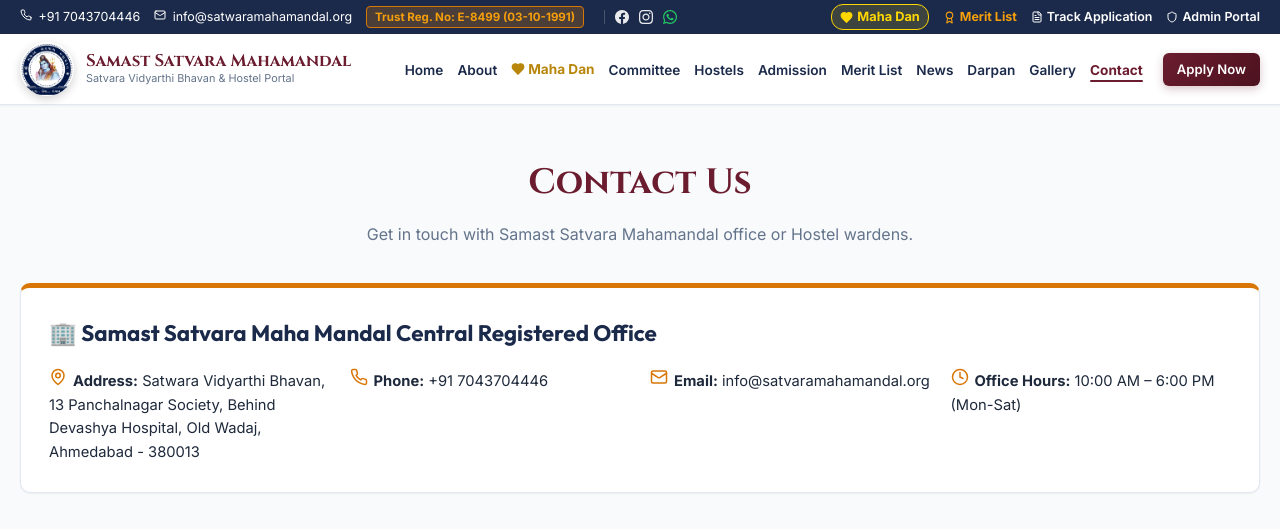
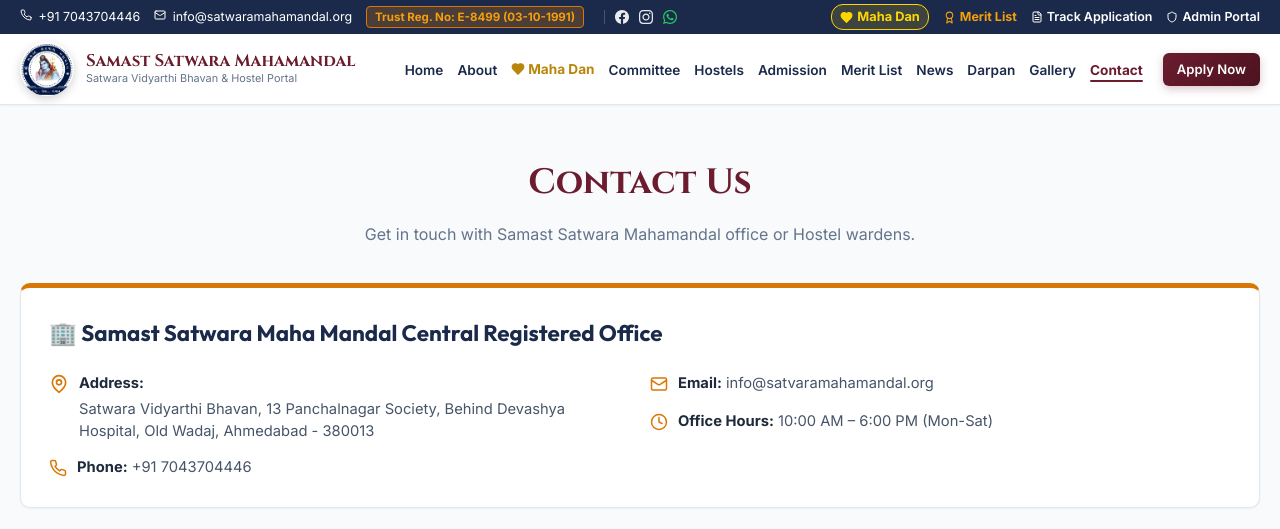
Before and after one commit to workjaykanzariya-byte/satwarasamajwebsite, a React (Vite) app in the folder frontend/: page /contact in a window 1280 px wide. Shown: the top 529 px of the page. Built offline with nearby package versions, Linux system fonts and the light colour scheme; no server answers.

Commit message:
Replace Satvara with Satwara in English display text and optimize Contact Page web layout

```diff
--- a/frontend/src/components/common/Footer.jsx
+++ b/frontend/src/components/common/Footer.jsx
@@ -32,7 +32,7 @@
               {t('org_name')}
             </h3>
             <p style={{ fontSize: '0.88rem', color: '#cbd5e1', marginBottom: '16px', lineHeight: '1.5' }}>
-              Dedicated community trust serving Satvara students with modern hostel facilities, merit scholarships, and academic support.
+              Dedicated community trust serving Satwara students with modern hostel facilities, merit scholarships, and academic support.
             </p>
             <p style={{ fontSize: '0.88rem', color: 'var(--accent-gold)', fontWeight: 'bold', background: 'rgba(245, 158, 11, 0.12)', padding: '6px 12px', borderRadius: '6px', border: '1px solid rgba(245, 158, 11, 0.3)', display: 'inline-block', marginBottom: '14px' }}>
               {t('trust_reg')}
--- a/frontend/src/index.css
+++ b/frontend/src/index.css
@@ -967,3 +967,17 @@
   display: grid !important;
   grid-template-columns: 1.1fr 1.2fr 1fr !important;
 }
+
+/* Contact Page Central Office Card Layout */
+.contact-office-grid {
+  display: grid !important;
+  grid-template-columns: 1fr 1fr !important;
+  gap: 20px !important;
+}
+
+@media (max-width: 600px) {
+  .contact-office-grid {
+    grid-template-columns: 1fr !important;
+    gap: 14px !important;
+  }
+}
--- a/frontend/src/pages/public/About.jsx
+++ b/frontend/src/pages/public/About.jsx
@@ -42,7 +42,7 @@
             <ShieldCheck size={16} /> {t('trust_reg')}
           </div>
           <h1 style={{ fontSize: '2.5rem', color: '#FFFFFF', margin: '0 0 10px 0', fontWeight: 800, fontFamily: 'serif, sans-serif' }}>
-            {language === 'gu' ? 'અમારો પરિચય' : 'About Samast Satvara Mahamandal'}
+            {language === 'gu' ? 'અમારો પરિચય' : 'About Samast Satwara Mahamandal'}
           </h1>
           <p style={{ maxWidth: '780px', margin: '0 auto', color: '#E2E8F0', fontSize: '1.05rem', lineHeight: '1.6' }}>
             સમસ્ત સતવારા મહામંડળ સતવારા સમાજના શૈક્ષણિક, સામાજિક અને સાંસ્કૃતિક વિકાસ માટે કાર્યરત એક અગ્રણી સંસ્થા છે. સંસ્થા દ્વારા શિક્ષણ, સમાજ સેવા, યુવા વિકાસ, સાંસ્કૃતિક પ્રવૃત્તિઓ અને વિદ્યાર્થીઓના કલ્યાણ માટે વિવિધ યોજનાઓ ચલાવવામાં આવે છે.
--- a/frontend/src/pages/public/ContactPage.jsx
+++ b/frontend/src/pages/public/ContactPage.jsx
@@ -69,26 +69,40 @@
 
       {/* Central Office Card */}
       <div className="card" style={{ marginBottom: '36px', borderTop: '5px solid var(--accent-gold)', background: '#FFFFFF', padding: '28px' }}>
-        <h2 style={{ fontSize: '1.4rem', color: 'var(--primary-navy)', marginBottom: '16px', display: 'flex', alignItems: 'center', gap: '8px' }}>
-          🏢 Samast Satvara Maha Mandal Central Registered Office
+        <h2 style={{ fontSize: '1.4rem', color: 'var(--primary-navy)', marginBottom: '20px', display: 'flex', alignItems: 'center', gap: '8px' }}>
+          🏢 Samast Satwara Maha Mandal Central Registered Office
         </h2>
 
-        <div style={{ display: 'grid', gridTemplateColumns: 'repeat(auto-fit, minmax(240px, 1fr))', gap: '20px', fontSize: '0.92rem' }}>
+        <div className="contact-office-grid" style={{ display: 'grid', gridTemplateColumns: '1fr 1fr', gap: '20px', fontSize: '0.92rem' }}>
+          <div style={{ display: 'flex', flexDirection: 'column', gap: '14px' }}>
+            <div style={{ display: 'flex', gap: '10px', alignItems: 'flex-start' }}>
+              <MapPin size={20} style={{ color: 'var(--accent-gold)', flexShrink: 0, marginTop: '2px' }} />
               <div>
-            <MapPin size={18} style={{ color: 'var(--accent-gold)', display: 'inline', marginRight: '6px' }} />
-            <strong>Address:</strong> {settings.office_address}
+                <strong>Address:</strong><br />
+                <span style={{ color: '#475569', lineHeight: '1.5', display: 'block', marginTop: '2px' }}>{settings.office_address}</span>
               </div>
+            </div>
+            <div style={{ display: 'flex', gap: '10px', alignItems: 'center' }}>
+              <Phone size={18} style={{ color: 'var(--accent-gold)', flexShrink: 0 }} />
               <div>
-            <Phone size={18} style={{ color: 'var(--accent-gold)', display: 'inline', marginRight: '6px' }} />
-            <strong>Phone:</strong> {settings.contact_phone}
+                <strong>Phone:</strong> <span style={{ color: '#475569' }}>{settings.contact_phone}</span>
               </div>
+            </div>
+          </div>
+
+          <div style={{ display: 'flex', flexDirection: 'column', gap: '14px' }}>
+            <div style={{ display: 'flex', gap: '10px', alignItems: 'center' }}>
+              <Mail size={18} style={{ color: 'var(--accent-gold)', flexShrink: 0 }} />
               <div>
-            <Mail size={18} style={{ color: 'var(--accent-gold)', display: 'inline', marginRight: '6px' }} />
-            <strong>Email:</strong> {settings.contact_email}
+                <strong>Email:</strong> <span style={{ color: '#475569' }}>{settings.contact_email}</span>
               </div>
+            </div>
+            <div style={{ display: 'flex', gap: '10px', alignItems: 'center' }}>
+              <Clock size={18} style={{ color: 'var(--accent-gold)', flexShrink: 0 }} />
               <div>
-            <Clock size={18} style={{ color: 'var(--accent-gold)', display: 'inline', marginRight: '6px' }} />
-            <strong>Office Hours:</strong> {settings.office_hours}
+                <strong>Office Hours:</strong> <span style={{ color: '#475569' }}>{settings.office_hours}</span>
+              </div>
+            </div>
           </div>
         </div>
       </div>
--- a/frontend/src/translations/en.json
+++ b/frontend/src/translations/en.json
@@ -1,6 +1,6 @@
 {
-  "org_name": "Samast Satvara Mahamandal",
-  "org_sub": "Satvara Vidyarthi Bhavan & Hostel Portal",
+  "org_name": "Samast Satwara Mahamandal",
+  "org_sub": "Satwara Vidyarthi Bhavan & Hostel Portal",
   "trust_reg": "Trust Reg. No: E-8499 (03-10-1991)",
   "nav_home": "Home",
   "nav_about": "About",
@@ -29,15 +29,15 @@
   "reserved": "Reserved",
   "maintenance": "Under Maintenance",
 
-  "hero_title": "Empowering Satvara Students Through Quality Accommodation & Merit Admissions",
-  "hero_subtitle": "Providing modern, secure, and disciplined hostel facilities for male and female Satvara students pursuing higher education in Ahmedabad.",
+  "hero_title": "Empowering Satwara Students Through Quality Accommodation & Merit Admissions",
+  "hero_subtitle": "Providing modern, secure, and disciplined hostel facilities for male and female Satwara students pursuing higher education in Ahmedabad.",
   "hostel_status_title": "Our Hostels & Live Vacancy Status",
   "hostel_status_sub": "Real-time bed availability dynamically tracked by our modern Hostel Occupancy Engine.",
   "journey_title": "Simple 5-Step Admission Journey",
   "news_section_title": "Latest News & Announcements",
   "news_section_sub": "Official circulars, admission notices, and community events.",
   "committee_title": "Management Desk & Trustees",
-  "committee_sub": "Dedicated leadership guiding Samast Satvara Mahamandal trust activities.",
+  "committee_sub": "Dedicated leadership guiding Samast Satwara Mahamandal trust activities.",
   "pub_title": "Darpan Publication Archive",
   "pub_sub": "Community monthly magazine issues and annual publications.",
   "gallery_title": "Photo & Video Gallery",
@@ -45,11 +45,11 @@
   "downloads_title": "Official Downloads & Circulars",
   "downloads_sub": "Download hostel rulebooks, offline admission forms, and notices.",
   "contact_title": "Contact Us",
-  "contact_sub": "Get in touch with Samast Satvara Mahamandal office or Hostel wardens.",
+  "contact_sub": "Get in touch with Samast Satwara Mahamandal office or Hostel wardens.",
 
   "nav_merit_list": "Merit List",
   "nav_mahadan": "Maha Dan",
-  "mahadan_hero_title": "Satvara Samaj Maha Dan Portal",
+  "mahadan_hero_title": "Satwara Samaj Maha Dan Portal",
   "mahadan_hero_sub": "Support education, hostel development, and student welfare with your benevolent contribution.",
   "donor_name": "Full Name",
   "donor_mobile": "Mobile Number (Optional)",
@@ -60,7 +60,7 @@
   "message_optional": "Message / Remarks (Optional)",
   "proceed_payment": "Proceed to Pay via Razorpay",
   "creative_card_title": "Maha Dan Certificate of Honor",
-  "card_subtitle": "Samast Satvara Mahamandal - Ahmedabad",
+  "card_subtitle": "Samast Satwara Mahamandal - Ahmedabad",
   "thank_you_title": "Thank You for Your Generous Maha Dan!",
   "certificate_no": "Certificate No",
   "date": "Date",
```
Lines whose indentation alone changed are shown as unchanged.
